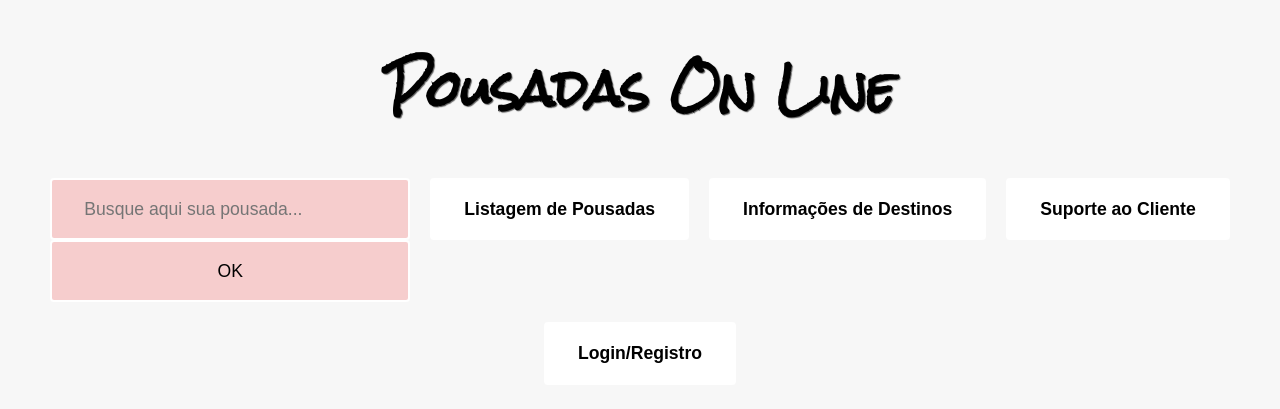
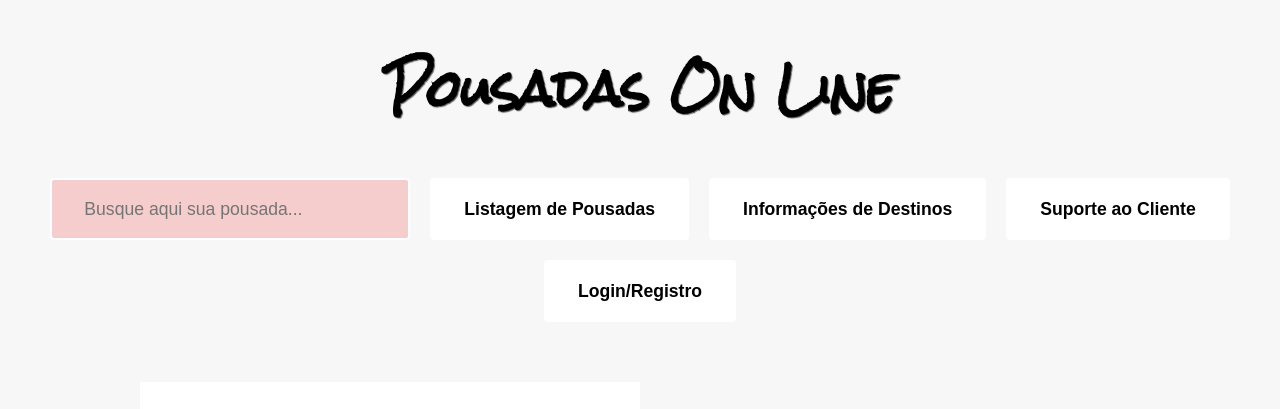
Before and after one commit to jharbes/PROGRAMACAO-WEB, a PHP site: page / in a window 1280 px wide. Shown: the top 409 px of the page. Run offline with PHP 8.4, Linux system fonts and the light colour scheme; some web fonts are replaced.

Commit message:
acerto do botao ok da pesquisa

```diff
--- a/trabalho_final/site-reserva-pousadas/detalhes.php
+++ b/trabalho_final/site-reserva-pousadas/detalhes.php
@@ -19,7 +19,11 @@ require_once 'includes/login.php';
 
         <nav aria-label="primaria">
             <ul class="menu">
-                <li><input type="text" name="busca" id="busca" placeholder="Busque aqui sua pousada..."></li>
+            <form action="listagem-pousadas.php" method="get">
+                    <li class="search-bar"><input type="text" name="c" id="ibusca" placeholder="Busque aqui sua pousada..." size="10" maxlength="40"></li>
+                    <li>
+                    <input id="botaook" type="submit" value="OK" width='50'></li>
+                </form>
                 <li><a href="listagem-pousadas.php">Listagem de Pousadas</a></li>
                 <li><a href="#">Informações de Destinos</a></li>
                 <li><a href="#">Suporte ao Cliente</a></li>
--- a/trabalho_final/site-reserva-pousadas/estilos/style.css
+++ b/trabalho_final/site-reserva-pousadas/estilos/style.css
@@ -107,8 +107,15 @@ p {
   border: 2px solid #ffffff;
 }
 
-.menu input #botaook{
-    display: none;
+.menu .search-bar {
+    display: flex; /* Faz com que os elementos dentro do li fiquem lado a lado */
+    flex-wrap: nowrap;
+    gap: 10px; /* Espaço entre os elementos */
+}
+
+#botaook{
+    position: absolute;
+    left: -9999px;
 }
 
 /* para que a borda nao "salte" quando utilizar o hover adicionamos ela no elemento em questao (sem o hover) e colocamos na mesma cor do background original */
--- a/trabalho_final/site-reserva-pousadas/index.php
+++ b/trabalho_final/site-reserva-pousadas/index.php
@@ -21,8 +21,9 @@ $chave=$_GET['c']??"";
         <nav aria-label="primaria">
             <ul class="menu">
                 <form action="listagem-pousadas.php" method="get">
-                    <li><input type="text" name="c" id="ibusca" placeholder="Busque aqui sua pousada..." size="10" maxlength="40"></li>
-                    <li><input id="botaook" type="submit" value="OK" width='50'></li>
+                    <li class="search-bar"><input type="text" name="c" id="ibusca" placeholder="Busque aqui sua pousada..." size="10" maxlength="40"></li>
+                    <li>
+                    <input id="botaook" type="submit" value="OK" width='50'></li>
                 </form>
                 <li><a href="listagem-pousadas.php">Listagem de Pousadas</a></li>
                 <li><a href="#">Informações de Destinos</a></li>
--- a/trabalho_final/site-reserva-pousadas/listagem-pousadas.php
+++ b/trabalho_final/site-reserva-pousadas/listagem-pousadas.php
@@ -20,7 +20,11 @@ $chave=$_GET['c']??"";
 
         <nav aria-label="primaria">
             <ul class="menu">
-                <li><input type="text" name="busca" id="busca" placeholder="Busque aqui sua pousada..."></li>
+            <form action="listagem-pousadas.php" method="get">
+                    <li class="search-bar"><input type="text" name="c" id="ibusca" placeholder="Busque aqui sua pousada..." size="10" maxlength="40"></li>
+                    <li>
+                    <input id="botaook" type="submit" value="OK" width='50'></li>
+                </form>
                 <li><a href="listagem-pousadas.php">Listagem de Pousadas</a></li>
                 <li><a href="#">Informações de Destinos</a></li>
                 <li><a href="#">Suporte ao Cliente</a></li>
--- a/trabalho_final/site-reserva-pousadas/user-login.php
+++ b/trabalho_final/site-reserva-pousadas/user-login.php
@@ -19,7 +19,11 @@ require_once 'includes/login.php';
 
         <nav aria-label="primaria">
             <ul class="menu">
-                <li><input type="text" name="busca" id="busca" placeholder="Busque aqui sua pousada..."></li>
+            <form action="listagem-pousadas.php" method="get">
+                    <li class="search-bar"><input type="text" name="c" id="ibusca" placeholder="Busque aqui sua pousada..." size="10" maxlength="40"></li>
+                    <li>
+                    <input id="botaook" type="submit" value="OK" width='50'></li>
+                </form>
                 <li><a href="listagem-pousadas.php">Listagem de Pousadas</a></li>
                 <li><a href="#">Informações de Destinos</a></li>
                 <li><a href="#">Suporte ao Cliente</a></li>
```
